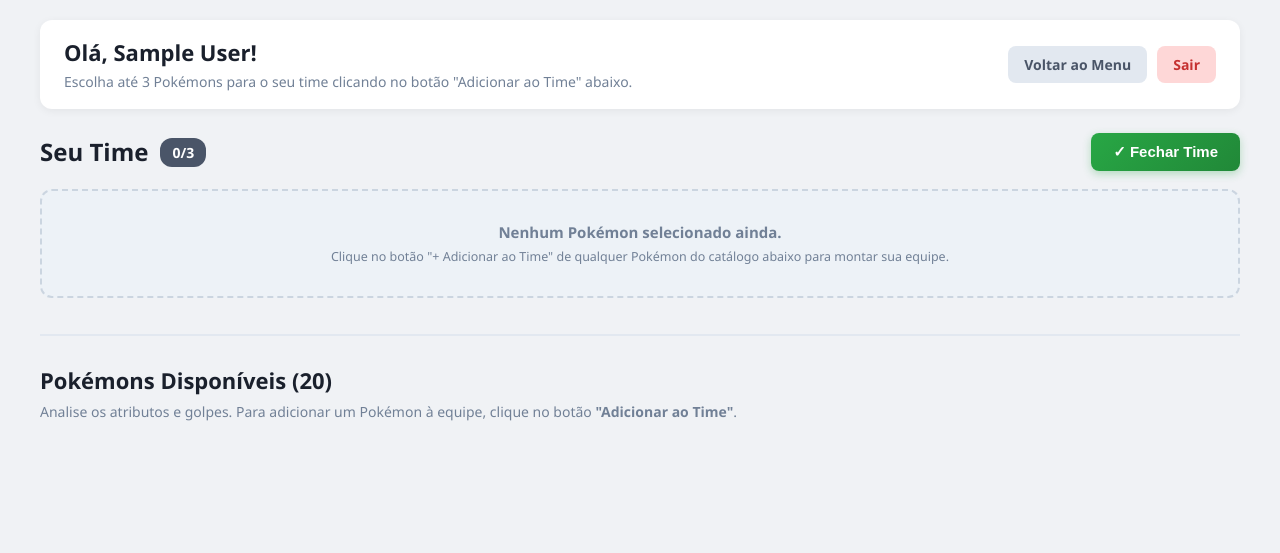
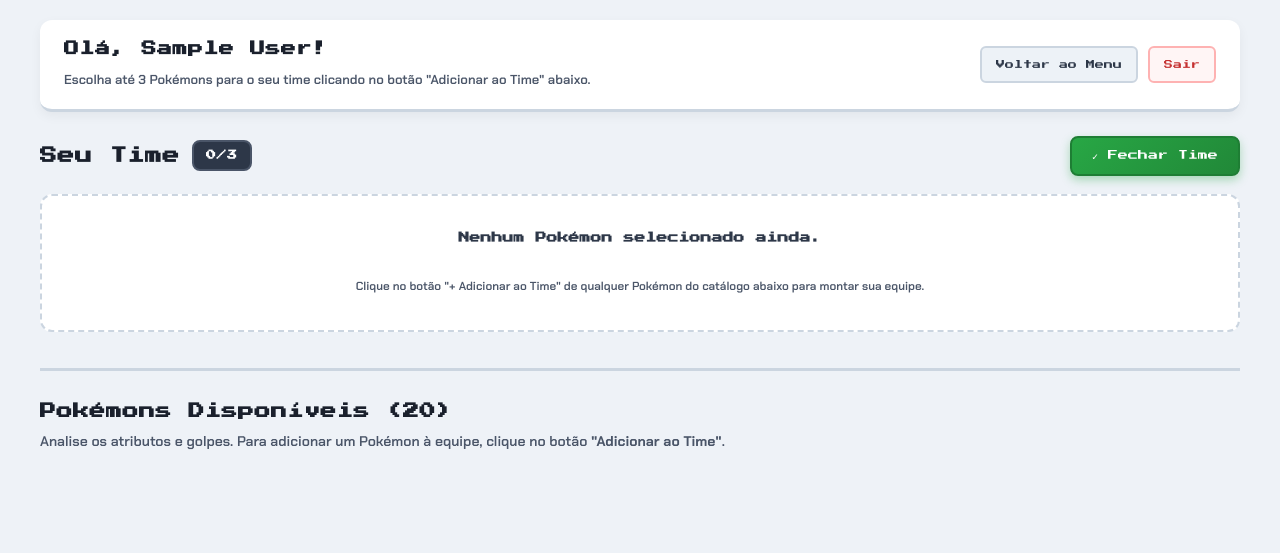
Before and after one commit to LuPrass/pokemon, a PHP site: template src/Views/time/builder.php in a window 1280 px wide. Shown: the top 553 px of the page. Run offline with PHP 8.4, Linux system fonts and the light colour scheme; the template is opened without the code that fills it, so the values that code supplies are empty; the visitor is signed in with stand-in values (Sample User, id 1).

Commit message:
Adiciona gifs animados oficiais do showdown e fontes de jogo (Press Start 2P e Chakra Petch)

```diff
--- a/assets/css/style.css
+++ b/assets/css/style.css
@@ -1,8 +1,10 @@
 /* ==========================================================================
-   STYLE.CSS - POKÉMON TEAM BUILDER & ESTILOS GERAIS
+   STYLE.CSS - POKÉMON TEAM BUILDER & ESTILOS COM FONTE DE JOGO
    ========================================================================== */
 
-/* Reset básico e tipografia */
+@import url('https://fonts.googleapis.com/css2?family=Chakra+Petch:wght@400;600;700&family=Press+Start+2P&display=swap');
+
+/* Reset básico e tipografia de jogo */
 * {
     box-sizing: border-box;
     margin: 0;
@@ -10,11 +12,11 @@
 }
 
 body {
-    font-family: 'Segoe UI', Tahoma, Geneva, Verdana, sans-serif;
-    background-color: #f0f2f5;
+    font-family: 'Chakra Petch', 'Press Start 2P', monospace, sans-serif;
+    background-color: #eef2f7;
     color: #2d3748;
     line-height: 1.5;
-    padding-bottom: 50px;
+    padding-bottom: 60px;
 }
 
 /* Container Principal */
@@ -30,23 +32,27 @@ body {
     justify-content: space-between;
     align-items: center;
     background: #ffffff;
-    padding: 16px 24px;
+    padding: 18px 24px;
     border-radius: 12px;
-    box-shadow: 0 2px 8px rgba(0, 0, 0, 0.06);
+    box-shadow: 0 4px 12px rgba(0, 0, 0, 0.05);
     margin-bottom: 24px;
     flex-wrap: wrap;
-    gap: 12px;
+    gap: 14px;
+    border-bottom: 3px solid #cbd5e0;
 }
 
 .topo-bar h2 {
-    font-size: 22px;
+    font-family: 'Press Start 2P', monospace;
+    font-size: 15px;
     color: #1a202c;
-    font-weight: 700;
+    letter-spacing: 0.5px;
+    margin-bottom: 6px;
 }
 
 .topo-bar small {
-    color: #718096;
-    font-size: 14px;
+    color: #4a5568;
+    font-size: 13px;
+    font-weight: 600;
 }
 
 .acoes-topo {
@@ -56,31 +62,31 @@ body {
 
 .botao {
     display: inline-block;
-    padding: 8px 16px;
-    background-color: #e2e8f0;
-    color: #4a5568;
+    padding: 10px 14px;
+    background-color: #edf2f7;
+    color: #2d3748;
     text-decoration: none;
-    font-weight: 600;
-    font-size: 14px;
-    border-radius: 8px;
-    transition: background-color 0.2s, color 0.2s;
-    border: none;
+    font-family: 'Press Start 2P', monospace;
+    font-size: 9px;
+    border-radius: 6px;
+    transition: background-color 0.2s, transform 0.1s;
+    border: 2px solid #cbd5e0;
     cursor: pointer;
 }
 
 .botao:hover {
-    background-color: #cbd5e0;
-    color: #1a202c;
+    background-color: #e2e8f0;
+    transform: translateY(-2px);
 }
 
 .botao-sair {
-    background-color: #fed7d7;
+    background-color: #fff5f5;
     color: #c53030;
+    border-color: #feb2b2;
 }
 
 .botao-sair:hover {
-    background-color: #feb2b2;
-    color: #9b2c2c;
+    background-color: #fed7d7;
 }
 
 /* ==========================================================================
@@ -101,34 +106,36 @@ body {
 }
 
 .painel-time-header h2 {
-    font-size: 24px;
+    font-family: 'Press Start 2P', monospace;
+    font-size: 17px;
     color: #1a202c;
-    font-weight: 700;
+    letter-spacing: 0.5px;
     display: flex;
     align-items: center;
     gap: 12px;
 }
 
 .contador-badge {
-    background: #4a5568;
+    background: #2d3748;
     color: #ffffff;
-    font-size: 14px;
-    padding: 4px 12px;
-    border-radius: 12px;
-    font-weight: 700;
+    font-family: 'Press Start 2P', monospace;
+    font-size: 10px;
+    padding: 6px 12px;
+    border-radius: 8px;
+    border: 2px solid #4a5568;
 }
 
 /* Botão Fechar Time */
 .btn-fechar-time {
     background: linear-gradient(135deg, #28a745 0%, #218838 100%);
     color: #ffffff;
-    font-size: 15px;
-    font-weight: 700;
-    padding: 10px 22px;
-    border: none;
+    font-family: 'Press Start 2P', monospace;
+    font-size: 10px;
+    padding: 12px 20px;
+    border: 2px solid #1e7e34;
     border-radius: 8px;
     cursor: pointer;
-    box-shadow: 0 3px 8px rgba(40, 167, 69, 0.3);
+    box-shadow: 0 4px 10px rgba(40, 167, 69, 0.35);
     transition: transform 0.15s, background 0.2s, box-shadow 0.2s;
     display: inline-flex;
     align-items: center;
@@ -168,34 +175,45 @@ body {
 /* Mensagem amigável quando nenhum Pokémon está no time */
 .time-vazio-aviso {
     grid-column: 1 / -1;
-    background: #edf2f7;
+    background: #ffffff;
     border: 2px dashed #cbd5e0;
     border-radius: 12px;
-    padding: 30px;
+    padding: 34px 20px;
     text-align: center;
-    color: #718096;
-    font-size: 15px;
+    color: #4a5568;
+    font-size: 14px;
+    font-weight: 600;
+}
+
+.time-vazio-aviso b {
+    font-family: 'Press Start 2P', monospace;
+    font-size: 11px;
+    display: block;
+    margin-bottom: 8px;
+    color: #2d3748;
 }
 
 /* ==========================================================================
    TÍTULO DO CATÁLOGO DE 20 POKÉMONS
    ========================================================================== */
 .TituloCatalogo {
-    margin-bottom: 20px;
-    border-top: 2px solid #e2e8f0;
+    margin-bottom: 22px;
+    border-top: 3px solid #cbd5e0;
     padding-top: 28px;
 }
 
 .TituloCatalogo h2 {
-    font-size: 22px;
+    font-family: 'Press Start 2P', monospace;
+    font-size: 16px;
     color: #1a202c;
-    font-weight: 700;
+    letter-spacing: 0.5px;
 }
 
 .TituloCatalogo p {
-    color: #718096;
+    color: #4a5568;
     font-size: 14px;
-    margin-top: 4px;
+    font-weight: 600;
+    margin-top: 8px;
 }
 
 /* ==========================================================================
--- a/assets/js/TimeManager.js
+++ b/assets/js/TimeManager.js
@@ -128,7 +128,8 @@ function desenharCaixinhasSeuTime() {
     // Para cada Pokémon selecionado, gera a mesma estrutura de caixinha
     time.forEach(function(pokemon, index) {
         var numFormatado = String(pokemon.id_pokedex || "").padStart(3, "0");
-        var imgUrl = pokemon.imagemArtwork || pokemon.imagemFrente || "";
+        var gifUrl = pokemon.gif || (pokemon.id_pokedex ? 'https://raw.githubusercontent.com/PokeAPI/sprites/master/sprites/pokemon/other/showdown/' + pokemon.id_pokedex + '.gif' : (pokemon.imagemArtwork || pokemon.imagemFrente || ''));
+        var fallbackUrl = pokemon.imagemArtwork || pokemon.imagemFrente || '';
 
         // Monta a lista de ataques/golpes
         var golpesHtml = "";
@@ -149,7 +150,7 @@ function desenharCaixinhasSeuTime() {
                 '</div>' +
 
                 '<div class="imagem-poke">' +
-                    '<img src="' + imgUrl + '" alt="' + pokemon.nome + '">' +
+                    '<img src="' + gifUrl + '" alt="' + pokemon.nome + '" loading="lazy" onerror="this.src=\'' + fallbackUrl + '\'">' +
                 '</div>' +
 
                 '<div class="poke-stats-grid">' +
--- a/src/Views/time/builder.php
+++ b/src/Views/time/builder.php
@@ -47,6 +47,9 @@ if (!empty($timeAtual)) {
     <meta charset="UTF-8">
     <meta name="viewport" content="width=device-width, initial-scale=1.0">
     <title>Monte seu Time Pokémon</title>
+    <link rel="preconnect" href="https://fonts.googleapis.com">
+    <link rel="preconnect" href="https://fonts.gstatic.com" crossorigin>
+    <link href="https://fonts.googleapis.com/css2?family=Chakra+Petch:wght@400;600;700&family=Press+Start+2P&display=swap" rel="stylesheet">
     <link rel="stylesheet" href="assets/css/style.css">
 </head>
 <body>
@@ -102,9 +105,9 @@ if (!empty($timeAtual)) {
                         </span>
                     </div>
 
-                    <!-- Imagem do Pokémon (Apenas visualização - não adiciona) -->
+                    <!-- GIF Animado do Pokémon -->
                     <div class="imagem-poke">
-                        <img src="<?php echo htmlspecialchars($p['imagemArtwork']); ?>" alt="<?php echo $nomeSeguro; ?>">
+                        <img src="<?php echo htmlspecialchars($p['gif']); ?>" alt="<?php echo $nomeSeguro; ?>" loading="lazy" onerror="this.src='<?php echo htmlspecialchars($p['imagemArtwork']); ?>'">
                     </div>
 
                     <!-- Atributos do Pokémon (HP, ATK, DEF, SPD) -->
```
Also changed, not shown: other parts of assets/css/style.css (+64 -47 lines), src/Services/PokemonCatalogo.php (+8 -1 lines).
